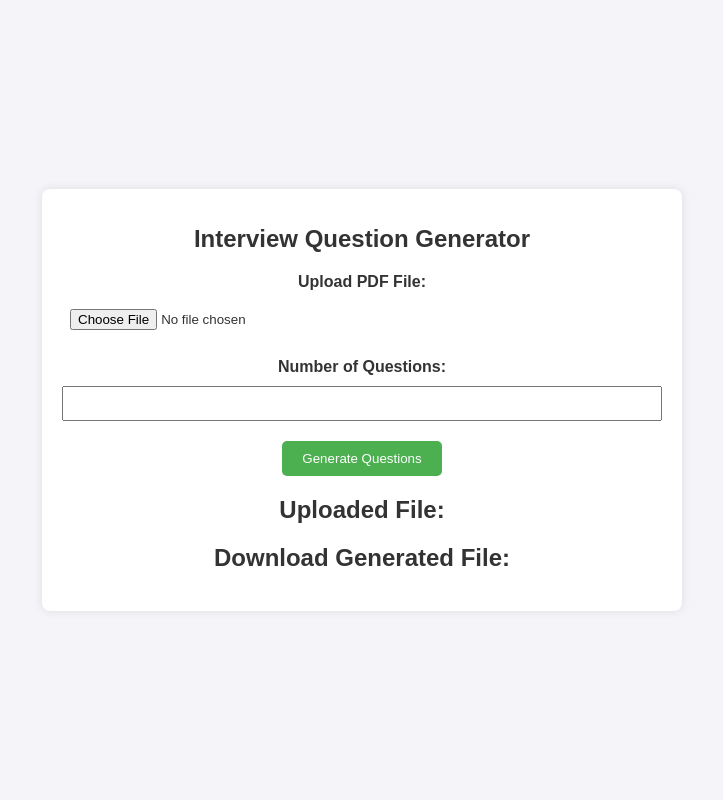
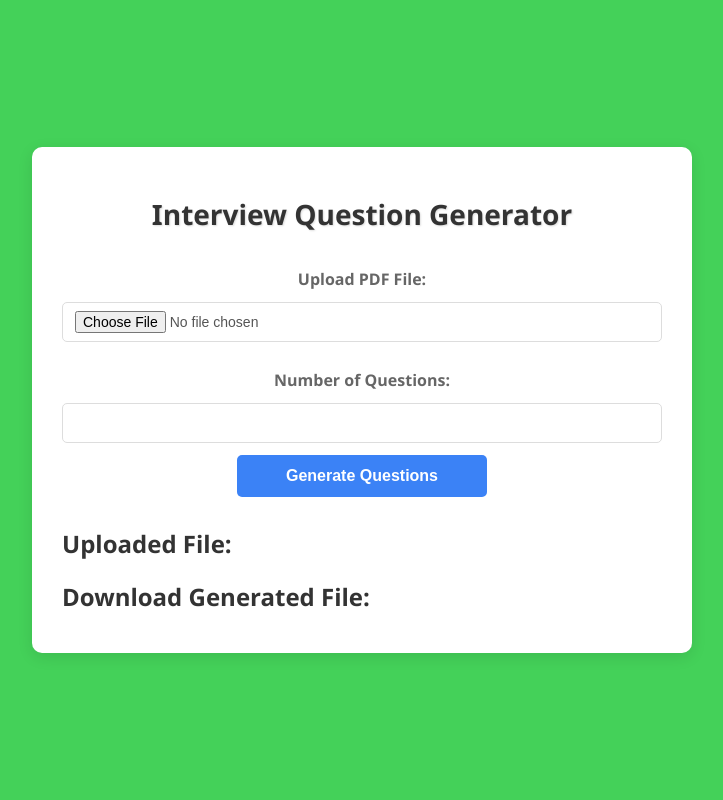
Before and after one commit to jatin-12-2002/Interview_Question_Creator, a FastAPI app: page / in a window 1280 px wide. Shown: the whole page, without its empty margins (278-1001 px from the left). Run offline with FastAPI, Linux system fonts and the light colour scheme; parts of the project's set-up code (start-up, migrations or seed data) failed here and were passed over.

Commit message:
frontend done

```diff
--- a/static/css/styles.css
+++ b/static/css/styles.css
@@ -1,7 +1,7 @@
 body {
-  font-family: Arial, sans-serif;
-  background-color: #f4f4f9;
-  color: #333;
+  font-family: 'Segoe UI', Tahoma, Geneva, Verdana, sans-serif;
+  background-color: #44d159;
+  color: #444;
   display: flex;
   justify-content: center;
   align-items: center;
@@ -12,51 +12,106 @@ body {
 .container {
   width: 100%;
   max-width: 600px;
-  padding: 20px;
-  border-radius: 8px;
-  background-color: #fff;
-  box-shadow: 0 0 10px rgba(0, 0, 0, 0.1);
+  padding: 30px;
+  border-radius: 10px;
+  background-color: #ffffff;
+  box-shadow: 0 4px 15px rgba(0, 0, 0, 0.1);
   text-align: center;
 }
 
 h1 {
-  font-size: 24px;
+  font-size: 28px;
+  color: #333;
   margin-bottom: 20px;
+  text-shadow: 1px 1px 2px #ddd;
 }
 
 label {
   font-weight: bold;
-  margin-top: 10px;
+  color: #666;
+  margin-top: 15px;
   display: block;
 }
 
 input[type="file"],
 input[type="number"] {
-  margin: 10px 0;
-  padding: 8px;
+  margin: 12px 0;
+  padding: 10px;
   width: 100%;
+  border: 1px solid #ddd;
+  border-radius: 5px;
   box-sizing: border-box;
+  font-size: 16px;
+  color: #555;
 }
 
-button {
-  background-color: #4CAF50;
-  color: white;
-  padding: 10px 20px;
-  margin-top: 10px;
+input[type="file"] {
+  padding: 8px 12px;
+  font-size: 14px;
+}
+
+.form-style {
+  display: flex;
+  flex-direction: column;
+  align-items: center;
+}
+
+.btn-primary {
+  background-color: #3b82f6;
+  color: #fff;
+  padding: 12px 20px;
+  font-size: 16px;
+  font-weight: bold;
   border: none;
   border-radius: 5px;
   cursor: pointer;
+  transition: background-color 0.3s ease;
+  width: 100%;
+  max-width: 250px;
 }
 
-button:hover {
-  background-color: #45a049;
+.btn-primary:hover {
+  background-color: #2563eb;
 }
 
 #uploadStatus {
   margin-top: 15px;
-  color: #007bff;
+  color: #3b82f6;
+  font-weight: bold;
 }
 
 #result {
-  margin-top: 20px;
+  margin-top: 30px;
+  text-align: left;
+  font-size: 16px;
+  color: #444;
 }
+
+#result h2 {
+  color: #333;
+  margin-bottom: 10px;
+}
+
+#uploadedFile {
+  font-style: italic;
+  color: #555;
+}
+
+.btn-download {
+  display: inline-block;
+  background-color: #0c24a8;
+  color: #fff;
+  padding: 12px 20px;
+  font-size: 16px;
+  font-weight: bold;
+  border: none;
+  border-radius: 5px;
+  cursor: pointer;
+  transition: background-color 0.3s ease;
+  text-decoration: none;
+  text-align: center;
+}
+
+.btn-download:hover {
+  background-color: #10b981;
+}
--- a/templates/index.html
+++ b/templates/index.html
@@ -10,14 +10,14 @@
     <div class="container">
         <h1>Interview Question Generator</h1>
 
-        <form id="uploadForm">
+        <form id="uploadForm" class="form-style">
             <label for="pdfFile">Upload PDF File:</label>
             <input type="file" id="pdfFile" name="pdf_file" accept=".pdf" required>
 
             <label for="numQuestions">Number of Questions:</label>
             <input type="number" id="numQuestions" name="num_questions" min="1" required>
 
-            <button type="submit">Generate Questions</button>
+            <button type="submit" class="btn-primary">Generate Questions</button>
         </form>
 
         <div id="uploadStatus"></div>
@@ -27,7 +27,7 @@
             <p id="uploadedFile"></p>
 
             <h2>Download Generated File:</h2>
-            <a id="downloadLink" href="#" download style="display:none;">Download QA.docx</a>
+            <a id="downloadLink" href="#" download class="btn-download" style="display:none;">Download QA.docx</a>
         </div>
     </div>
 
```
Also changed, not shown: 2 other files.
